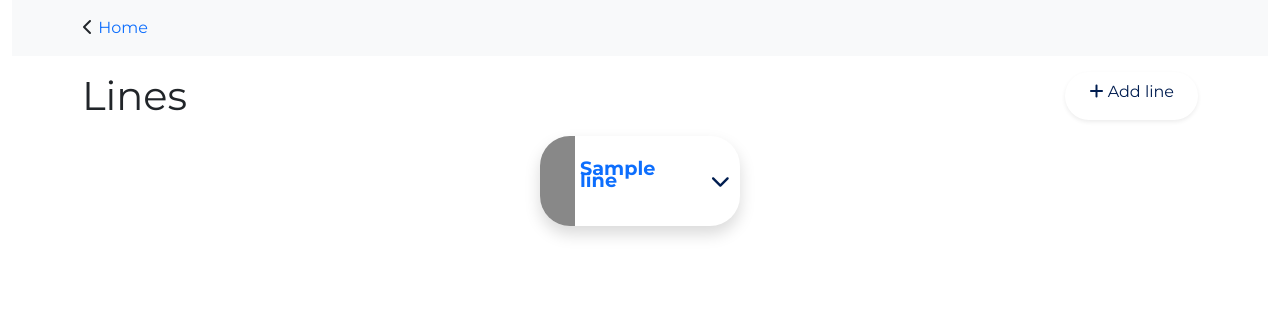
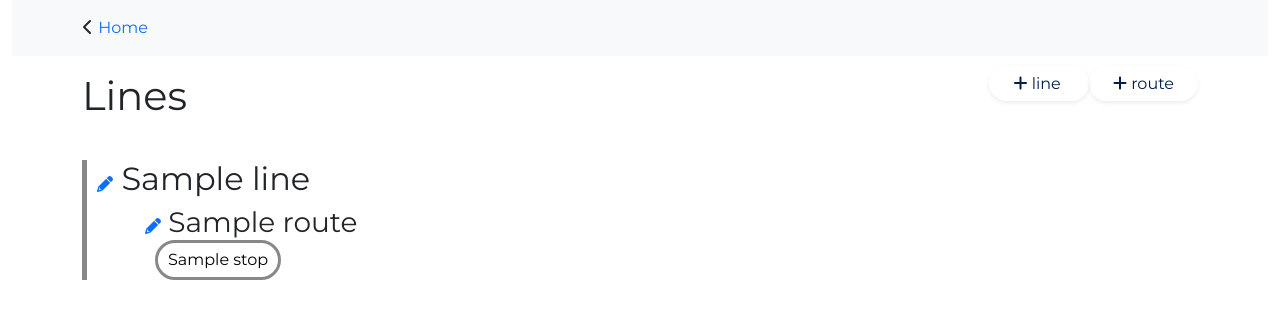
Before and after one commit to infofactory/voxpop, a Django app: page /lines/ in a window 1280 px wide. Shown: the part 79-398 px from the top of the page. Run offline with Django 4.2, Linux system fonts and the light colour scheme; tables that the repository leaves empty hold one stand-in row (values such as "Sample post").

Commit message:
gestione linee

```diff
--- a/src/lisbona/templates/base.html
+++ b/src/lisbona/templates/base.html
@@ -17,6 +17,7 @@
         integrity="sha512-MV7K8+y+gLIBoVD59lQIYicR65iaqukzvf/nwasF0nqhPay5w/9lJmVM2hMDcnK1OnMGCdVK+iQrJ7lzPJQd1w=="
         crossorigin="anonymous" referrerpolicy="no-referrer" />
     <title>{%block page_title%}Voxpop{%endblock%}</title>
+    {% block header_js %}{% endblock %}
 </head>
 
 <body>
--- a/src/lisbona/urls.py
+++ b/src/lisbona/urls.py
@@ -32,9 +32,14 @@ urlpatterns = [
     path('stops/services/<int:id>/edit', views.services_edit, name="services_edit"),
     path('accounts/', include('users.urls')),
     path('download/', views.download_csv, name='download'),
-    path('lines/add', views.lines_edit, name='line_add'),
+
+    path('lines/add/', views.lines_edit, name='line_add'),
     path('lines/', views.lines_index, name='lines'),
-    path('lines/<int:id>/edit', views.lines_edit, name='line_edit'),
+    path('lines/<int:id>/edit/', views.lines_edit, name='line_edit'),
+
+    path('routes/add/', views.route_edit, name='route_add'),
+    path('routes/<int:id>/edit/', views.route_edit, name='route_edit'),
+
     path('ramps/<int:parent>/add/', views.ramps_edit, name='ramp_add'),
     path('ramps/<int:id>/edit/', views.ramps_edit, name='ramp_edit')
 ]
--- a/src/stations/models.py
+++ b/src/stations/models.py
@@ -43,7 +43,6 @@ class Stop(models.Model):
 
     code = models.CharField(verbose_name='Stop ID', max_length=20, blank=True)
     name = models.CharField(max_length=100)
-    lines = models.ManyToManyField('stations.Line', related_name='stations', blank=True)
     desc = models.TextField(verbose_name="Description", blank=True, null=True)
     lat = models.FloatField(verbose_name="Latitude", blank=True, null=True)
     lon = models.FloatField(verbose_name="Longitude", blank=True, null=True)
@@ -166,12 +165,37 @@ class Services(models.Model):
     def __str__(self) -> str:
         return "%s services" % self.platform
 
+
+
 class Line(models.Model):
     name = models.CharField(max_length=50)
     color = models.CharField(max_length=7, blank=True)
 
-    def __str__(self) -> str:
+    def __str__(self):
         return self.name
 
     class Meta:
         ordering = ('name',)
+
+
+class Route(models.Model):
+    name = models.CharField(max_length=50)
+    line = models.ForeignKey(Line, on_delete=models.PROTECT, related_name='routes')
+
+    def __str__(self):
+        return self.name
+
+    class Meta:
+        ordering = ('name',)
+
+
+class RouteStation(models.Model):
+    route = models.ForeignKey(Route, on_delete=models.CASCADE, related_name='stations')
+    station = models.ForeignKey(Stop, on_delete=models.CASCADE, related_name='lines')
+    order = models.IntegerField(default=1)
+
+    def __str__(self):
+        return f'{self.station} - {self.route}'
+
+    class Meta:
+        ordering = ('route', 'order',)
--- a/src/stations/static/stations/css/style.css
+++ b/src/stations/static/stations/css/style.css
@@ -416,4 +416,27 @@ thead:first-child{
     font-weight: bold;
     border-radius: 50%;
 
+
 }
+
+
+
+
+#lines-schema i.fa {
+    font-size: 16px;
+}
+#lines-schema .line {
+    border-left: 5px solid var(--line-color);
+    padding-left: 10px;
+}
+.path a {
+    border: 3px solid var(--line-color);
+    border-radius: 99px;
+    padding: 5px 10px;
+    margin: 0 10px;
+    color: #000;
+    display: inline-block;
+}
+.path a:hover, .path a:focus {
+    background-color: var(--line-color);
+}
--- a/src/stations/templates/stations/lines/lines.html
+++ b/src/stations/templates/stations/lines/lines.html
@@ -12,67 +12,37 @@
 
 
 <div class="container">
-    <div class="row justify-content-between py-3">
-        <div class="col">
-            <h1>Lines</h1>
-        </div>
-        <div class="col d-flex justify-content-end">
+    <div class="d-flex justify-content-between py-3">
+        <h1>Lines</h1>
+        <div class="text-end">
             <a class="add_btn shadow-sm " href="{% url 'line_add' %}">
-                <i class="fa-solid fa-plus"></i>
-                Add line
+                <i class="fa-solid fa-plus"></i> line
+            </a>
+            <a class="add_btn shadow-sm " href="{% url 'route_add' %}">
+                <i class="fa-solid fa-plus"></i> route
             </a>
         </div>
     </div>
 
 
-    <ul class="lines_row">
+    <div id="lines-schema">
     {% for line in lines %}
-        <li class="line_wrapper shadow">
-            <div style="background-color: {{line.color | default:"#d3d3d3"}};" class="color_badge"></div>
-            <i class="icon fa-solid fa-chevron-down"></i>
-            <div class="station-name_wrapper">
-                <a class="w-50 line_link" href="{% url 'line_edit' line.pk %}">
-                    {{line}}
-                </a>
-            </div>
-            <ul class="d-flex flex-column station_list ">
-                {% for station in line.stations.all %}
-                <a href="{% url 'station_detail' station.pk %}">
-                    <li>
-                        {{station}}
-                    </li>
-                </a>
-                {% endfor %}
-            </ul>
-        </li>
-        {% endfor %}
-    </ul>
+    <div class="line" style="--line-color: {{line.color}}">
+    <h2 class="mt-4"><a href="{% url 'line_edit' line.pk %}"><i class="fa fa-pencil"></i></a> {{line}}</h2>
+        {% for route in line.routes.all %}
+        <div class="route ps-5">
+            <h3 class="mt-2"><a href="{% url 'route_edit' route.pk %}"><i class="fa fa-pencil"></i></a> {{route}}</h3>
+                <div class="path">
+                    {% for station in route.stations.all %}
+                        <a href="{% url 'station_detail' station.station.pk %}">{{station.station}}</a>
+                    {% endfor %}
+                </div>
+            {% endfor %}
+        </div>
+    </div>
+    {% endfor %}
+    </div>
 </div>
 
-<script>
-    const icons = document.querySelectorAll('.icon')
-    const stationLists = document.querySelectorAll('.line_wrapper')
-
-    stationLists.forEach(list => {
-        const children = list.childNodes
-
-        children.forEach(child => {
-            if(child.nodeName == 'I'){
-
-                child.addEventListener('click', function(){
-                    const parent = child.parentNode.childNodes
-
-                    parent.forEach(el => {
-                        if(el.nodeName == 'UL'){
-                            el.classList.toggle('active')
-                        }
-                    })
-                })
-            }
-        })
-
-    })
-
-</script>
 
 {% endblock content %}
--- a/src/stations/views.py
+++ b/src/stations/views.py
@@ -60,7 +60,7 @@ def station_edit(request, id=None, parent=None):
     if id:
         station = Stop.objects.get(pk=id)
     elif parent:
-        station = Stop(parent_station=parent, location_type = loc_type)
+        station = Stop(parent_station_id=parent, location_type = loc_type)
     else:
         station = Stop(location_type = loc_type)
 
@@ -184,18 +184,17 @@ def lines_index(request):
 
     return render(request, 'stations/lines/lines.html', context)
 
+
 def lines_edit(request, id=None):
     from .forms import LineForm
 
+    line = initial = None
     if id:
         line = Line.objects.get(pk = id)
-        print(line)
-        form = LineForm(request.POST or None, instance=line)
-    else:
-        line = None
-        form = LineForm(request.POST or None, instance=line)
 
-    if request.POST:
+    form = LineForm(request.POST or None, instance=line, initial=initial)
+
+    if request.method == 'POST':
         if 'delete' in request.POST:
             line.delete()
             return redirect(reverse('lines'))
@@ -203,11 +202,43 @@ def lines_edit(request, id=None):
         if form.is_valid():
             form.save()
             return redirect(reverse('lines'))
-        else:
-            return redirect(reverse('home'))
 
-    context= {'form': form}
+    verbose_name = Line._meta.verbose_name
+    context= {'form': form, 'verbose_name':verbose_name}
     return render(request, 'stations/lines/edit.html', context)
+
+
+
+def route_edit(request, id=None):
+    from .forms import RouteForm
+
+    route = initial = None
+    if id:
+        route = Route.objects.get(pk = id)
+        initial = {'stations':route.stations.values_list('station', flat=True)}
+
+    form = RouteForm(request.POST or None, instance=route, initial=initial)
+
+    if request.method == 'POST':
+        if 'delete' in request.POST:
+            route.delete()
+            return redirect(reverse('lines'))
+
+        if form.is_valid():
+            stations = form.cleaned_data['stations']
+            route = form.save()
+
+            # Cancello stazioni già salvate
+            RouteStation.objects.filter(route=route).delete()
+
+            for i, station in enumerate(stations):
+                RouteStation.objects.create(route=route, station=station, order=i)
+            return redirect(reverse('lines'))
+
+    verbose_name = Route._meta.verbose_name
+    context= {'form': form, 'verbose_name':verbose_name}
+    return render(request, 'stations/lines/edit.html', context)
+
 
 
 def ramps_edit(request, parent=None, id=None):
```
Also changed, not shown: src/stations/admin.py (+11 -0 lines), src/stations/forms.py (+17 -8 lines), src/stations/templates/stations/lines/edit.html (+44 -0 lines), src/stations/migrations/0009_lift_image_stop_image_alter_line_color_and_more.py (added), src/stations/migrations/0010_alter_stop_cardinal_direction_and_more.py (added), src/stations/migrations/0011_rename_assistance_requested_lift_assistance_required.py (added), src/stations/migrations/0012_rename_from_areas_lift_from_area_and_more.py (added), src/stations/migrations/0013_rename_lift_notes_lift_notes.py (added), src/stations/migrations/0014_alter_lift_lift_heigth_alter_lift_lift_width.py (added), src/stations/migrations/0015_rename_lift_heigth_lift_lift_height.py (added), src/stations/migrations/0016_rename_stop_id_lift_stop_and_more.py (added), src/stations/migrations/0017_route_routestation.py (added), src/stations/migrations/0018_remove_stop_lines_alter_routestation_route_and_more.py (added).
